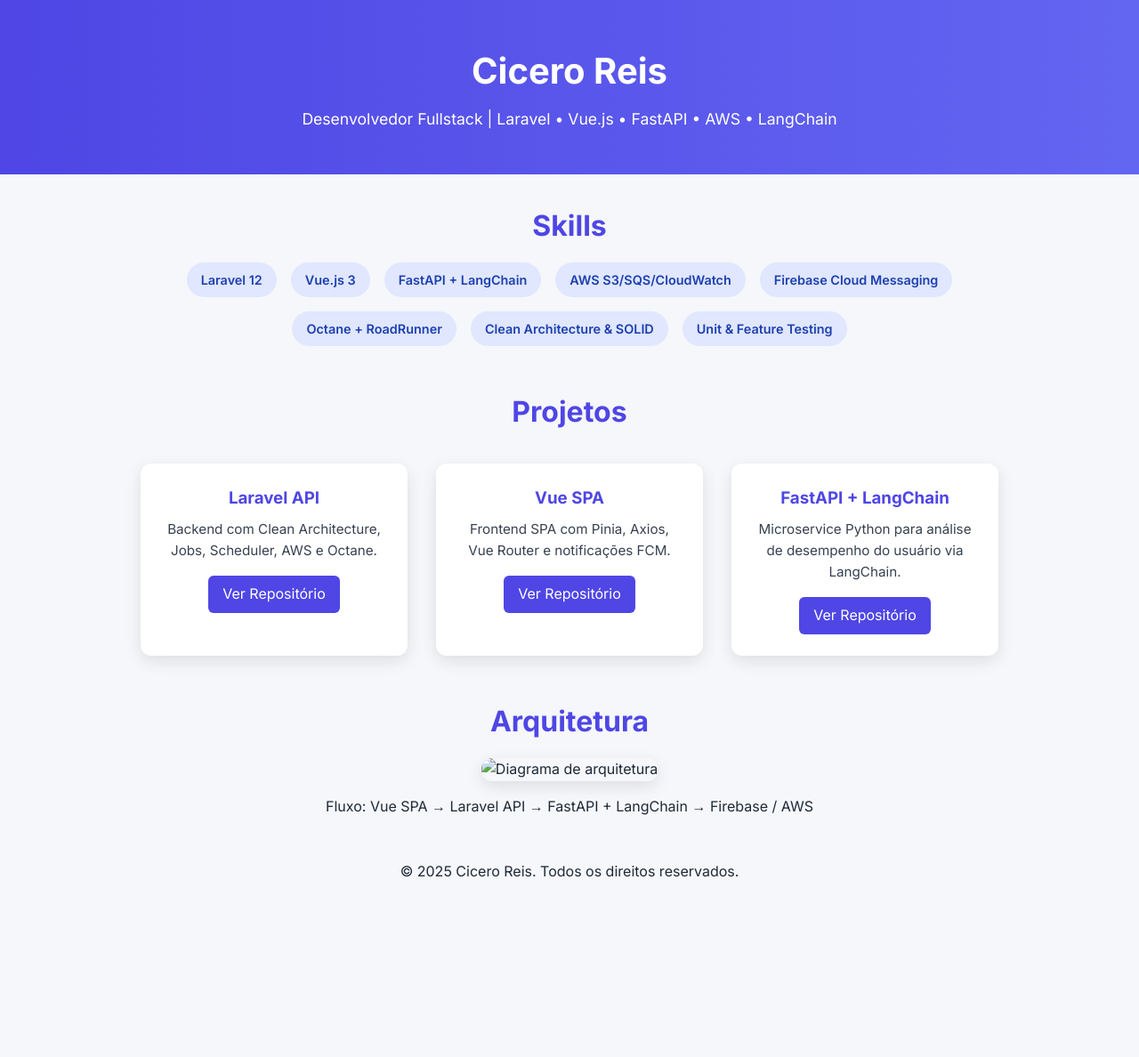
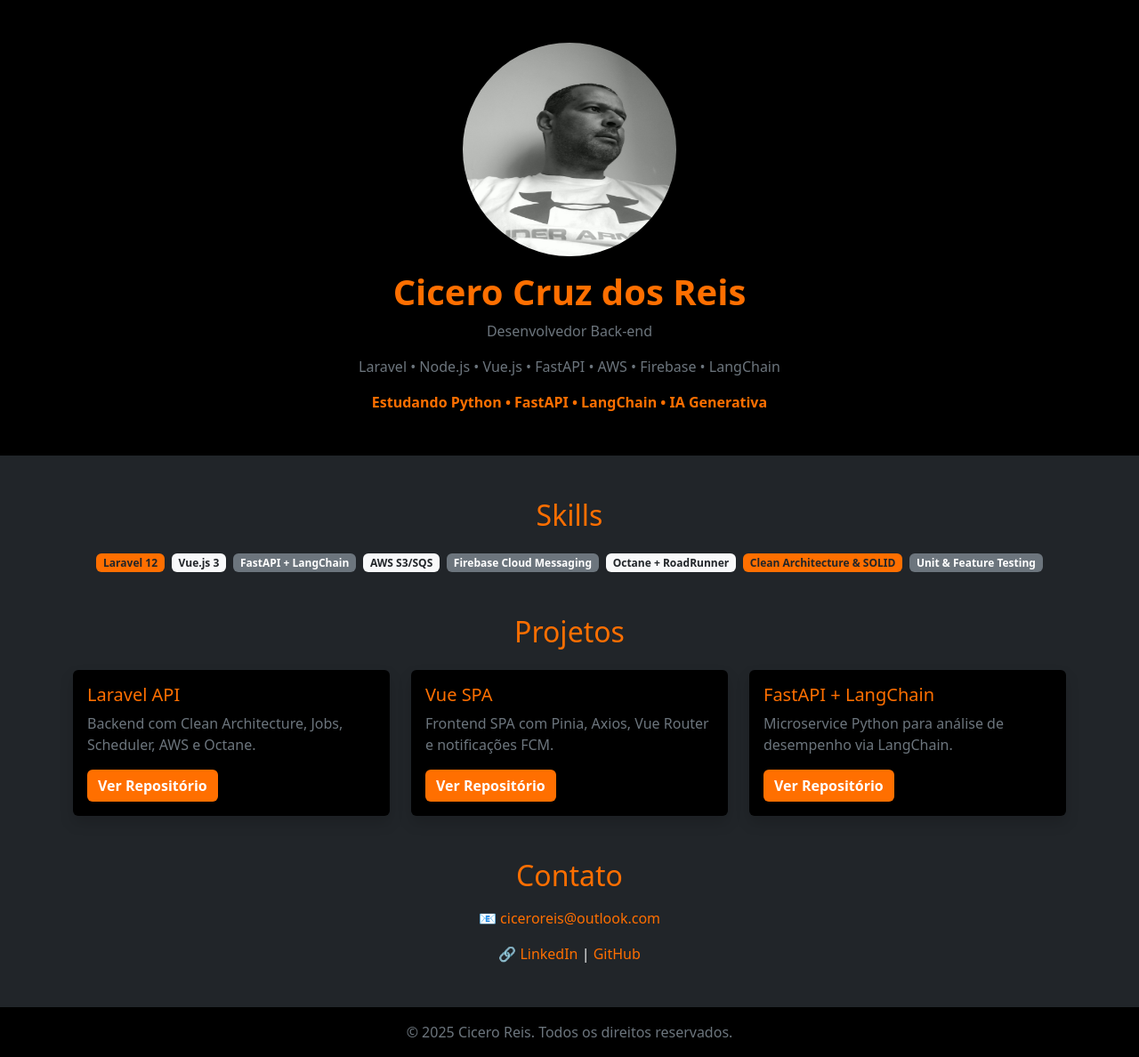
Before and after one commit to cicero-reis/cicero-reis.github.io, a plain HTML site: page index.html in a window 1280 px wide. Shown: the whole page at 89% size. Before the commit the page ends 993 px from the top, so only its background shows below. Drawn offline with nearby package versions, Linux system fonts and the light colour scheme.

Commit message:
Update Template

```diff
--- a/index.html
+++ b/index.html
@@ -2,65 +2,90 @@
 <html lang="pt-BR">
 <head>
   <meta charset="UTF-8">
-  <meta name="viewport" content="width=device-width, initial-scale=1.0">
+  <meta name="viewport" content="width=device-width, initial-scale=1">
   <title>Cicero Reis - Portfólio</title>
-  <link href="https://fonts.googleapis.com/css2?family=Inter:wght@400;600;700&display=swap" rel="stylesheet">
-  <link rel="stylesheet" href="style.css">
+
+  <!-- Bootstrap 5 -->
+  <link href="https://cdn.jsdelivr.net/npm/bootstrap@5.3.2/dist/css/bootstrap.min.css" rel="stylesheet">
+  <link href="style.css" rel="stylesheet">
 </head>
-<body>
-  <header>
-    <h1>Cicero Reis</h1>
-    <p>Desenvolvedor Fullstack | Laravel • Vue.js • FastAPI • AWS • LangChain</p>
+<body class="bg-dark text-light">
+
+  <!-- Header -->
+  <header class="text-center py-5 bg-black">
+    <img src="creis.jpg" alt="Foto de Cicero Reis" class="rounded-circle shadow mb-3" width="240" height="240">
+    <h1 class="fw-bold text-orange">Cicero Cruz dos Reis</h1>
+    <p class="text-secondary">Desenvolvedor Back-end</p>
+    <p class="text-secondary">Laravel • Node.js • Vue.js • FastAPI • AWS • Firebase • LangChain</p>
+    <span class="fw-bold text-orange">Estudando Python • FastAPI • LangChain • IA Generativa</span>
   </header>
 
-  <main>
+  <main class="container my-5">
+
     <!-- Skills -->
-    <section class="skills">
-      <h2>Skills</h2>
-      <div class="skill-list">
-        <span>Laravel 12</span>
-        <span>Vue.js 3</span>
-        <span>FastAPI + LangChain</span>
-        <span>AWS S3/SQS/CloudWatch</span>
-        <span>Firebase Cloud Messaging</span>
-        <span>Octane + RoadRunner</span>
-        <span>Clean Architecture & SOLID</span>
-        <span>Unit & Feature Testing</span>
+    <section class="mb-5">
+      <h2 class="text-orange text-center mb-4">Skills</h2>
+      <div class="d-flex flex-wrap justify-content-center gap-2">
+        <span class="badge bg-orange text-dark">Laravel 12</span>
+        <span class="badge bg-light text-dark">Vue.js 3</span>
+        <span class="badge bg-secondary">FastAPI + LangChain</span>
+        <span class="badge bg-light text-dark">AWS S3/SQS</span>
+        <span class="badge bg-secondary">Firebase Cloud Messaging</span>
+        <span class="badge bg-light text-dark">Octane + RoadRunner</span>
+        <span class="badge bg-orange text-dark">Clean Architecture & SOLID</span>
+        <span class="badge bg-secondary">Unit & Feature Testing</span>
       </div>
     </section>
 
     <!-- Projetos -->
-    <section class="projects">
-      <h2>Projetos</h2>
-      <div class="cards">
-        <div class="card">
-          <h3>Laravel API</h3>
-          <p>Backend com Clean Architecture, Jobs, Scheduler, AWS e Octane.</p>
-          <a href="https://github.com/cicero-reis/task-manager-backend" target="_blank">Ver Repositório</a>
+    <section class="mb-5">
+      <h2 class="text-orange text-center mb-4">Projetos</h2>
+      <div class="row g-4">
+        <div class="col-md-4">
+          <div class="card h-100 bg-black border-0 shadow">
+            <div class="card-body">
+              <h5 class="card-title text-orange">Laravel API</h5>
+              <p class="card-text text-secondary">Backend com Clean Architecture, Jobs, Scheduler, AWS e Octane.</p>
+              <a href="https://github.com/cicero-reis/laravel_api" target="_blank" class="btn btn-orange">Ver Repositório</a>
+            </div>
+          </div>
         </div>
-        <div class="card">
-          <h3>Vue SPA</h3>
-          <p>Frontend SPA com Pinia, Axios, Vue Router e notificações FCM.</p>
-          <a href="https://github.com/cicero-reis/task-manager-frontend" target="_blank">Ver Repositório</a>
+        <div class="col-md-4">
+          <div class="card h-100 bg-black border-0 shadow">
+            <div class="card-body">
+              <h5 class="card-title text-orange">Vue SPA</h5>
+              <p class="card-text text-secondary">Frontend SPA com Pinia, Axios, Vue Router e notificações FCM.</p>
+              <a href="https://github.com/cicero-reis/vue_spa" target="_blank" class="btn btn-orange">Ver Repositório</a>
+            </div>
+          </div>
         </div>
-        <div class="card">
-          <h3>FastAPI + LangChain</h3>
-          <p>Microservice Python para análise de desempenho do usuário via LangChain.</p>
-          <a href="https://github.com/cicero-reis/task-manager-performance" target="_blank">Ver Repositório</a>
+        <div class="col-md-4">
+          <div class="card h-100 bg-black border-0 shadow">
+            <div class="card-body">
+              <h5 class="card-title text-orange">FastAPI + LangChain</h5>
+              <p class="card-text text-secondary">Microservice Python para análise de desempenho via LangChain.</p>
+              <a href="https://github.com/cicero-reis/python_langchain" target="_blank" class="btn btn-orange">Ver Repositório</a>
+            </div>
+          </div>
         </div>
       </div>
     </section>
 
-    <!-- Arquitetura -->
-    <section class="architecture">
-      <h2>Arquitetura</h2>
-      <img src="architecture.png" alt="Diagrama de arquitetura" />
-      <p>Fluxo: Vue SPA → Laravel API → FastAPI + LangChain → Firebase / AWS</p>
+    <!-- Contato -->
+    <section class="mb-5 text-center">
+      <h2 class="text-orange mb-3">Contato</h2>
+      <p>📧 <a href="mailto:ciceroreis@outlook.com" class="link-orange">ciceroreis@outlook.com</a></p>
+      <p>🔗 <a href="https://www.linkedin.com/in/cicero-cruz-dos-reis-410b0777/" class="link-orange" target="_blank">LinkedIn</a> |
+         <a href="https://github.com/cicero-reis" class="link-orange" target="_blank">GitHub</a></p>
     </section>
+
   </main>
 
-  <footer>
-    <p>© 2025 Cicero Reis. Todos os direitos reservados.</p>
+  <footer class="text-center py-3 bg-black text-secondary">
+    © 2025 Cicero Reis. Todos os direitos reservados.
   </footer>
+
+  <!-- Bootstrap JS -->
+  <script src="https://cdn.jsdelivr.net/npm/bootstrap@5.3.2/dist/js/bootstrap.bundle.min.js"></script>
 </body>
 </html>
--- a/style.css
+++ b/style.css
@@ -1,145 +1,24 @@
-/* Reset e fonte */
-* {
-  margin: 0;
-  padding: 0;
-  box-sizing: border-box;
-  font-family: 'Inter', sans-serif;
+/* Cores personalizadas */
+.text-orange {
+  color: #ff6f00 !important;
 }
-
-body {
-  background-color: #f5f7fa;
-  color: #1f2937;
-  line-height: 1.6;
+.bg-orange {
+  background-color: #ff6f00 !important;
 }
-
-header {
-  text-align: center;
-  padding: 3rem 1rem;
-  background: linear-gradient(to right, #4f46e5, #6366f1);
-  color: white;
+.btn-orange {
+  background-color: #ff6f00;
+  color: #fff;
+  font-weight: 600;
+  border: none;
+  transition: 0.3s;
 }
-
-header h1 {
-  font-size: 2.5rem;
-  margin-bottom: 0.5rem;
+.btn-orange:hover {
+  background-color: #e65c00;
 }
-
-header p {
-  font-size: 1.1rem;
+.link-orange {
+  color: #ff6f00;
+  text-decoration: none;
 }
-
-/* Skills */
-.skills {
-  max-width: 1000px;
-  margin: 2rem auto;
-  padding: 0 1rem;
-  text-align: center;
+.link-orange:hover {
+  text-decoration: underline;
 }
-
-.skills h2 {
-  color: #4f46e5;
-  font-size: 2rem;
-  margin-bottom: 1rem;
-}
-
-.skill-list {
-  display: flex;
-  flex-wrap: wrap;
-  gap: 1rem;
-  justify-content: center;
-}
-
-.skill-list span {
-  background-color: #e0e7ff;
-  color: #1e40af;
-  padding: 0.5rem 1rem;
-  border-radius: 20px;
-  font-weight: 600;
-  font-size: 0.9rem;
-}
-
-/* Projetos */
-.projects {
-  max-width: 1000px;
-  margin: 3rem auto;
-  padding: 0 1rem;
-  text-align: center;
-}
-
-.projects h2 {
-  color: #4f46e5;
-  font-size: 2rem;
-  margin-bottom: 2rem;
-}
-
-.cards {
-  display: flex;
-  flex-wrap: wrap;
-  gap: 2rem;
-  justify-content: center;
-}
-
-.card {
-  background: white;
-  padding: 1.5rem;
-  border-radius: 12px;
-  box-shadow: 0 6px 18px rgba(0,0,0,0.1);
-  max-width: 300px;
-  text-align: center;
-  transition: transform 0.3s, box-shadow 0.3s;
-}
-
-.card:hover {
-  transform: translateY(-5px);
-  box-shadow: 0 10px 25px rgba(0,0,0,0.15);
-}
-
-.card h3 {
-  color: #4f46e5;
-  margin-bottom: 0.5rem;
-}
-
-.card p {
-  font-size: 0.95rem;
-  margin-bottom: 1rem;
-  color: #374151;
-}
-
-.card a {
-  display: inline-block;
-  text-decoration: none;
-  color: white;
-  background-color: #4f46e5;
-  padding: 0.5rem 1rem;
-  border-radius: 6px;
-  transition: background-color 0.3s;
-}
-
-.card a:hover {
-  background-color: #6366f1;
-}
-
-/* Arquitetura */
-.architecture {
-  max-width: 1000px;
-  margin: 3rem auto;
-  padding: 0 1rem;
-  text-align: center;
-}
-
-.architecture img {
-  max-width: 100%;
-  border-radius: 12px;
-  box-shadow: 0 6px 18px rgba(0,0,0,0.1);
-  margin-bottom: 1rem;
-}
-
-.architecture h2 {
-  color: #4f46e5;
-  font-size: 2rem;
-  margin-bottom: 1rem;
-}
-
-footer {
-  text-align: center;
-}
```
Also changed, not shown: creis.jpg (added).
